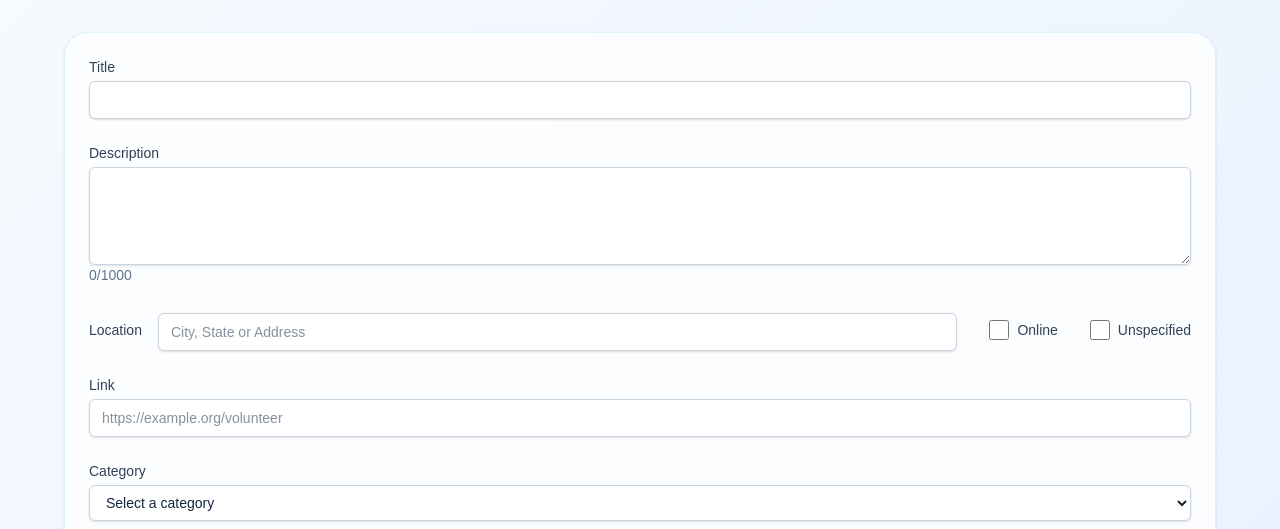
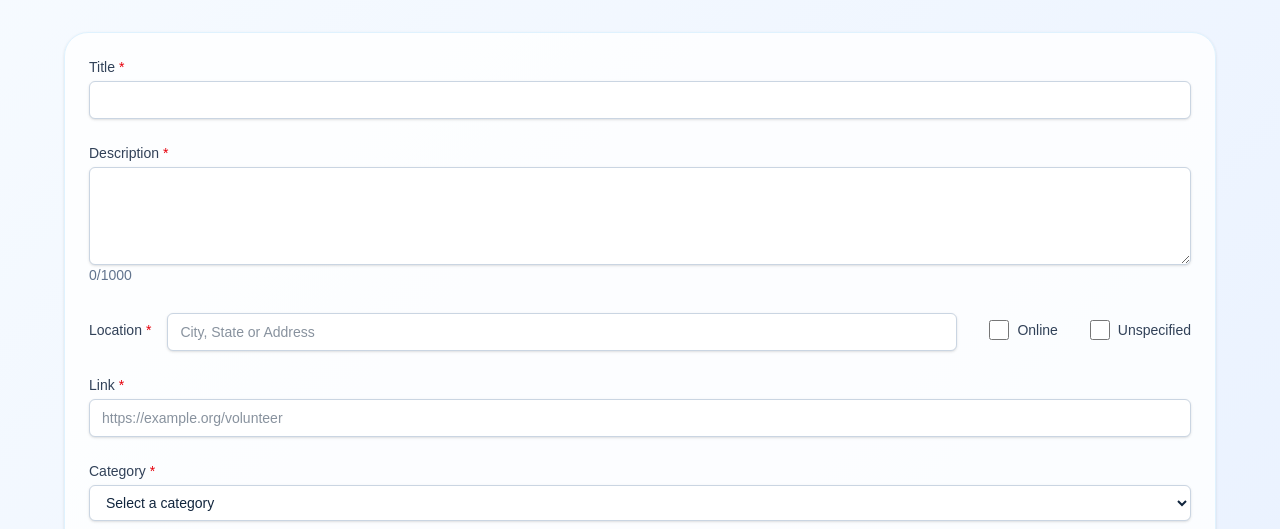
Before and after one commit to dakshsriv/Volunteering-App, a Next.js app: page /opportunities/new in a window 1280 px wide. Shown: the part 163-692 px from the top of the page. Built offline with nearby package versions, Linux system fonts and the light colour scheme.

Commit message:
make required fields clearer

```diff
--- a/app/opportunities/new/page.tsx
+++ b/app/opportunities/new/page.tsx
@@ -82,6 +82,7 @@ export default function NewOpportunity() {
                         <div>
                             <label htmlFor="title" className="block text-sm font-medium text-slate-700">
                                 Title
+                                <span className="text-red-600 ml-1" aria-hidden="true">*</span>
                             </label>
                             <input
                                 type="text"
@@ -95,10 +96,12 @@ export default function NewOpportunity() {
                         <div>
                             <label htmlFor="description" className="block text-sm font-medium text-slate-700">
                                 Description
+                                <span className="text-red-600 ml-1" aria-hidden="true">*</span>
                             </label>
                             <textarea
                                 id="description"
                                 name="description"
+                                required
                                 rows={4}
                                 maxLength={1000}
                                 className="mt-1 block w-full rounded-md border border-slate-300 bg-white py-2 px-3 shadow-sm focus:border-sky-500 focus:ring focus:ring-sky-500 focus:ring-opacity-50 sm:text-sm"
@@ -111,6 +114,9 @@ export default function NewOpportunity() {
                         <div className="flex items-center gap-4">
                             <label htmlFor="location" className="block text-sm font-medium text-slate-700">
                                 Location
+                                {(!online && !locationUnspecified) && (
+                                    <span className="text-red-600 ml-1" aria-hidden="true">*</span>
+                                )}
                             </label>
                             <input
                                 type="text"
@@ -173,6 +179,7 @@ export default function NewOpportunity() {
                         <div>
                             <label htmlFor="link" className="block text-sm font-medium text-slate-700">
                                 Link
+                                <span className="text-red-600 ml-1" aria-hidden="true">*</span>
                             </label>
                             <input
                                 type="text"
@@ -186,6 +193,7 @@ export default function NewOpportunity() {
                         <div>
                             <label htmlFor="category" className="block text-sm font-medium text-slate-700">
                                 Category
+                                <span className="text-red-600 ml-1" aria-hidden="true">*</span>
                             </label>
                             <select
                                 id="category"
@@ -214,7 +222,7 @@ export default function NewOpportunity() {
                                     type="radio"
                                     id="indoor"
                                     name="environment"
-                                    value="indoor"
+                                    value="Indoor"
                                     className="h-4 w-4 text-sky-600 focus:ring-sky-500"
                                     defaultChecked={true}
                                 />
@@ -227,7 +235,7 @@ export default function NewOpportunity() {
                                     type="radio"
                                     id="outdoor"
                                     name="environment"
-                                    value="outdoor"
+                                    value="Outdoor"
                                     className="h-4 w-4 text-sky-600 focus:ring-sky-500"
                                 />
                                 <label htmlFor="outdoor" className="ml-2 text-sm text-slate-700">
@@ -239,7 +247,7 @@ export default function NewOpportunity() {
                                     type="radio"
                                     id="both"
                                     name="environment"
-                                    value="both"
+                                    value="Both"
                                     className="h-4 w-4 text-sky-600 focus:ring-sky-500"
                                 />
                                 <label htmlFor="both" className="ml-2 text-sm text-slate-700">
```
Lines whose indentation alone changed are shown as unchanged.
